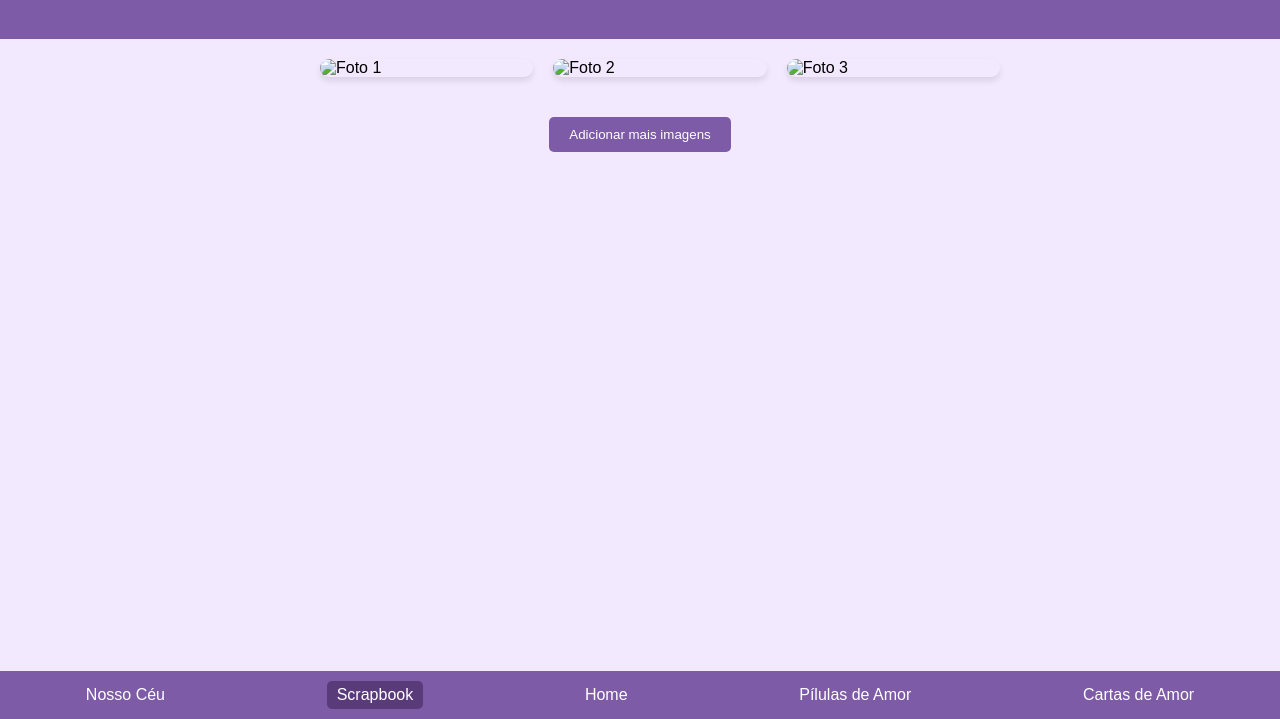
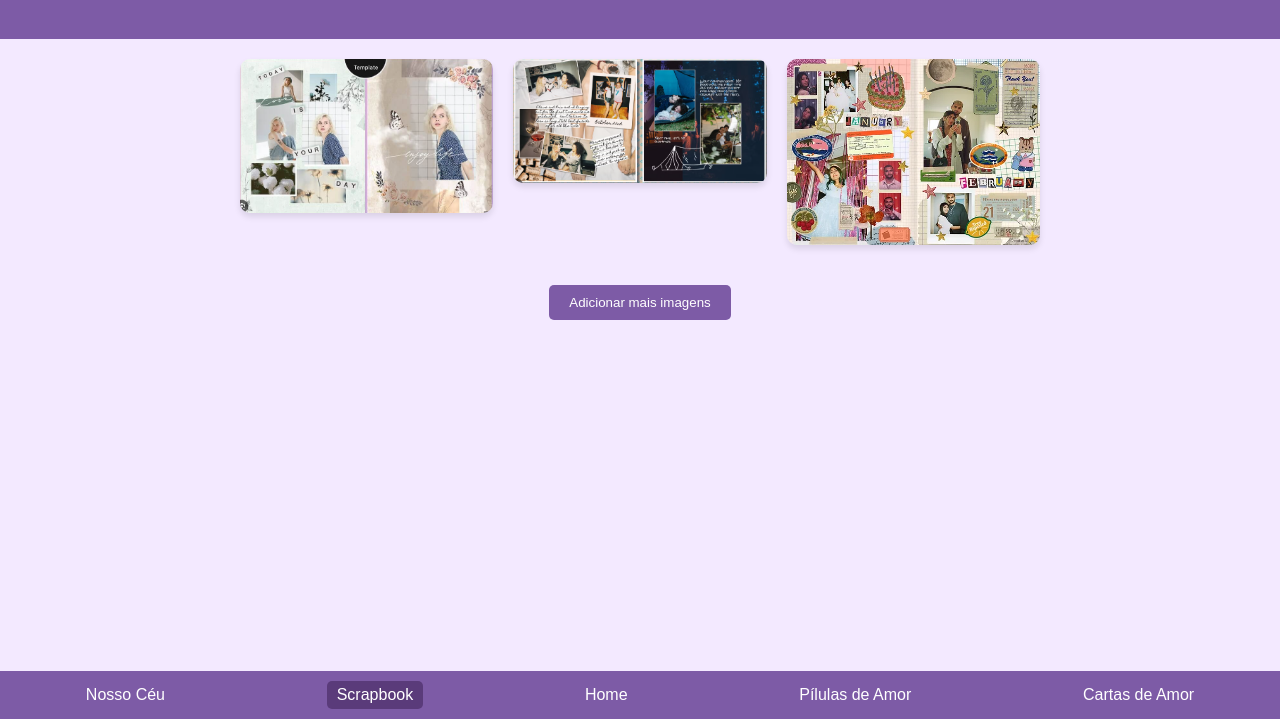
Before and after one commit to Thorfj/Amorevo, a plain HTML site: page scrapbook.html in a window 1280 px wide. Shown: the part 81-800 px from the top of the page. Drawn offline with Linux system fonts and the light colour scheme; the site is published under a folder, as on GitHub Pages, so addresses that start at the root find nothing.

Commit message:
Update scrapbook.html

```diff
--- a/scrapbook.html
+++ b/scrapbook.html
@@ -176,9 +176,9 @@
   </div>
   <main>
     <section id="gallery">
-      <img src="/images/SB001.png" alt="Foto 1">
-      <img src="/images/SB002.png" alt="Foto 2">
-      <img src="/images/SB003.png" alt="Foto 3">
+      <img src="./images/SB001.png" alt="Foto 1">
+      <img src="./images/SB002.png" alt="Foto 2">
+      <img src="./images/SB003.png" alt="Foto 3">
     </section>
     <button id="add-button">Adicionar mais imagens</button>
   </main>
```
